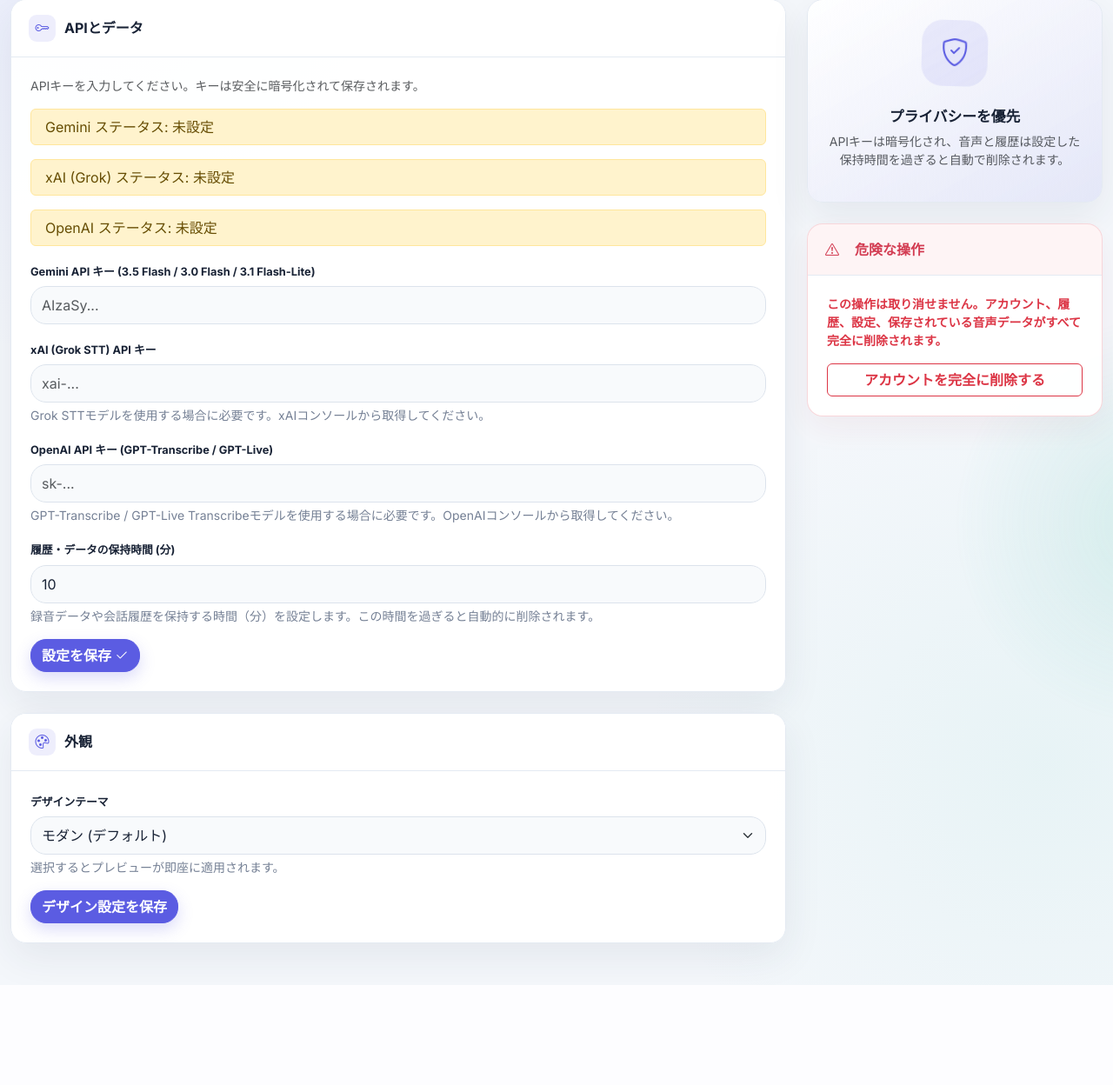
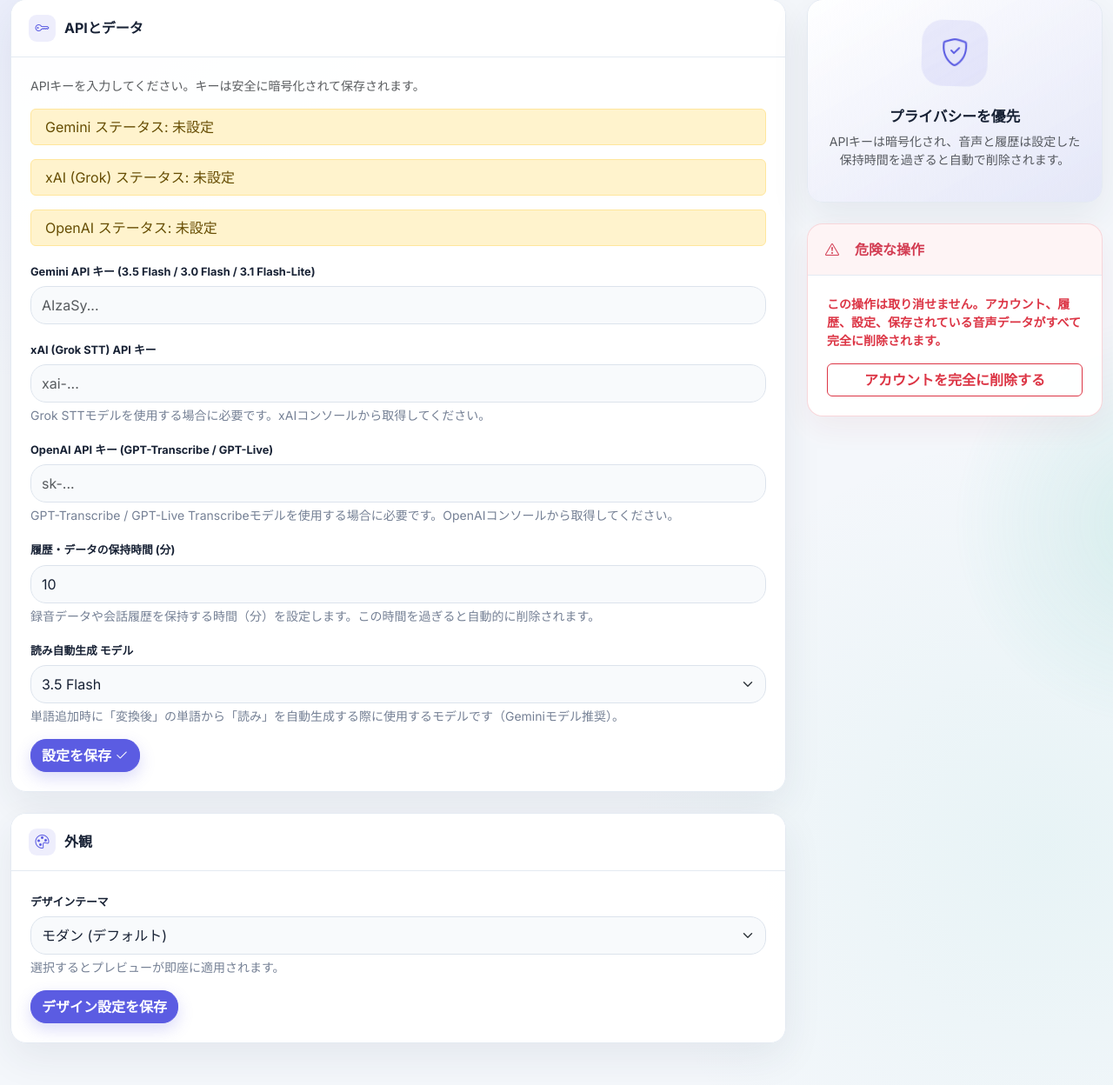
Before and after one commit to Minashin1120/stt-gemini, a Flask app: page /settings in a window 1280 px wide. Shown: the part 265-1513 px from the top of the page at 87% size. Before the commit the page ends 1398 px from the top, so only its background shows below. Run offline with Flask 3, Linux system fonts and the light colour scheme; the visitor is signed in with stand-in values (Sample User, id 1); data comes from the database, SQL or seed files in the repository; parts of the project's set-up code (start-up, migrations or seed data) failed here and were passed over; some web fonts are replaced.

Commit message:
単語追加時に変換後から読みを自動生成する機能を追加

```diff
--- a/app/app.py
+++ b/app/app.py
@@ -966,6 +966,37 @@
         db.session.commit()
         return jsonify({'success': True, 'id': new_word.id})
     return jsonify({'error': 'Invalid data'}), 400
+
+@app.route('/api/yomigana/generate', methods=['POST'])
+@login_required
+def generate_yomigana():
+    word = (request.form.get('word') or '').strip()
+    model = request.form.get('model', 'gemini-3.5-flash')
+    if not word:
+        return jsonify({'error': 'Word is required'}), 400
+    model = validate_model(model)
+    if model not in ALLOWED_MODELS or not model.startswith('gemini-'):
+        model = 'gemini-3.5-flash'
+    api_key = current_user.get_api_key()
+    if not api_key:
+        return jsonify({'error': 'Gemini API key not configured'}), 400
+    prompt = f"次の単語の読み方をひらがな（スペースなし）で答えてください。読み方だけを出力し、他の文章は含めないでください。\n単語: {word}"
+    try:
+        url = f"https://generativelanguage.googleapis.com/v1beta/models/{model}:generateContent"
+        response = requests.post(
+            url,
+            headers={'Content-Type': 'application/json', 'x-goog-api-key': api_key},
+            json={'contents': [{'parts': [{'text': prompt}]}]},
+            timeout=30
+        )
+        if response.status_code != 200:
+            return jsonify({'error': f'API Error: {response.status_code}'}), 500
+        data = response.json()
+        reading = data['candidates'][0]['content']['parts'][0]['text'].strip()
+        return jsonify({'reading': reading})
+    except Exception as e:
+        logger.error(f"Yomigana generation failed: {e}", exc_info=True)
+        return jsonify({'error': '生成に失敗しました'}), 500
 
 @app.route('/api/words/delete/<int:word_id>', methods=['POST'])
 @login_required
--- a/app/templates/partials/_word_sets.html
+++ b/app/templates/partials/_word_sets.html
@@ -48,6 +48,12 @@
             <div class="col-auto">
                 <button type="submit" class="btn btn-sm btn-success">追加</button>
             </div>
+            <div class="col-12">
+                <div class="form-check">
+                    <input type="checkbox" class="form-check-input auto-yomigana-cb" id="autoYomigana{{ ws.id }}">
+                    <label class="form-check-label small" for="autoYomigana{{ ws.id }}">変換後から読みを自動生成</label>
+                </div>
+            </div>
         </form>
     </div>
 </div>
--- a/app/templates/settings.html
+++ b/app/templates/settings.html
@@ -49,6 +49,20 @@
                 <label class="form-label fw-bold">履歴・データの保持時間 (分)</label>
                 <input type="number" name="retention_minutes" class="form-control" value="{{ current_user.retention_minutes }}" min="1" max="1440" required>
                 <div class="form-text">録音データや会話履歴を保持する時間（分）を設定します。この時間を過ぎると自動的に削除されます。</div>
+            </div>
+            <div class="mb-3">
+                <label class="form-label fw-bold">読み自動生成 モデル</label>
+                <select id="yomiganaModelSelect" class="form-select">
+                    <option value="gemini-3.6-flash">3.6 Flash</option>
+                    <option value="gemini-3.5-flash">3.5 Flash</option>
+                    <option value="gemini-3.5-flash-lite">3.5 Flash-Lite</option>
+                    <option value="gemini-3-flash-preview">3.0 Flash</option>
+                    <option value="gemini-3.1-flash-lite">3.1 Flash-Lite</option>
+                    <option value="grok-stt">Grok STT</option>
+                    <option value="gpt-transcribe">GPT-Trans.</option>
+                    <option value="gpt-live-transcribe">GPT-Live</option>
+                </select>
+                <div class="form-text">単語追加時に「変換後」の単語から「読み」を自動生成する際に使用するモデルです（Geminiモデル推奨）。</div>
             </div>
             <button type="submit" class="btn btn-primary">設定を保存 <i class="bi bi-check2"></i></button>
         </form>
@@ -123,6 +137,7 @@
         const themeSelect = document.getElementById('themeSelect');
         const saveBtn = document.getElementById('saveThemeBtn');
         const deleteBtn = document.getElementById('deleteAccountBtn');
+        const yomiganaSelect = document.getElementById('yomiganaModelSelect');
 
         // Restore saved theme in select
         const savedTheme = localStorage.getItem('app_theme') || '';
@@ -140,6 +155,18 @@
             document.documentElement.setAttribute('data-theme', theme);
             showToast('デザインテーマを保存しました');
         });
+
+        // Restore saved yomigana model
+        const savedYomiganaModel = localStorage.getItem('stt_yomigana_m') || 'gemini-3.5-flash';
+        if (yomiganaSelect) yomiganaSelect.value = savedYomiganaModel;
+
+        // Save yomigana model on change
+        if (yomiganaSelect) {
+            yomiganaSelect.addEventListener('change', () => {
+                localStorage.setItem('stt_yomigana_m', yomiganaSelect.value);
+                showToast('読み自動生成モデルを保存しました');
+            });
+        }
 
         deleteBtn.addEventListener('click', async () => {
             if (confirm('本当にアカウントを削除しますか？\nこの操作は取り消せず、すべてのデータが失われます。')) {
```
Also changed, not shown: app/templates/index.html (+28 -0 lines).
